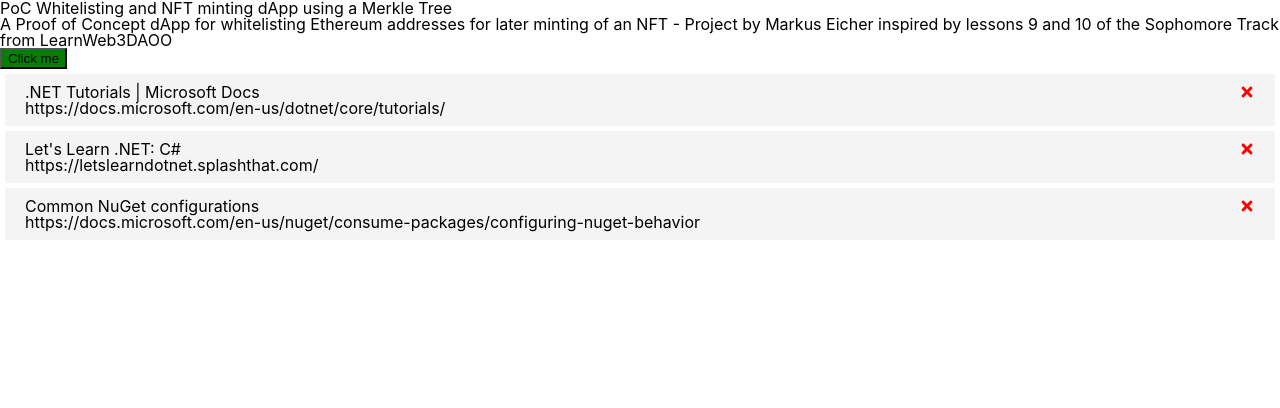
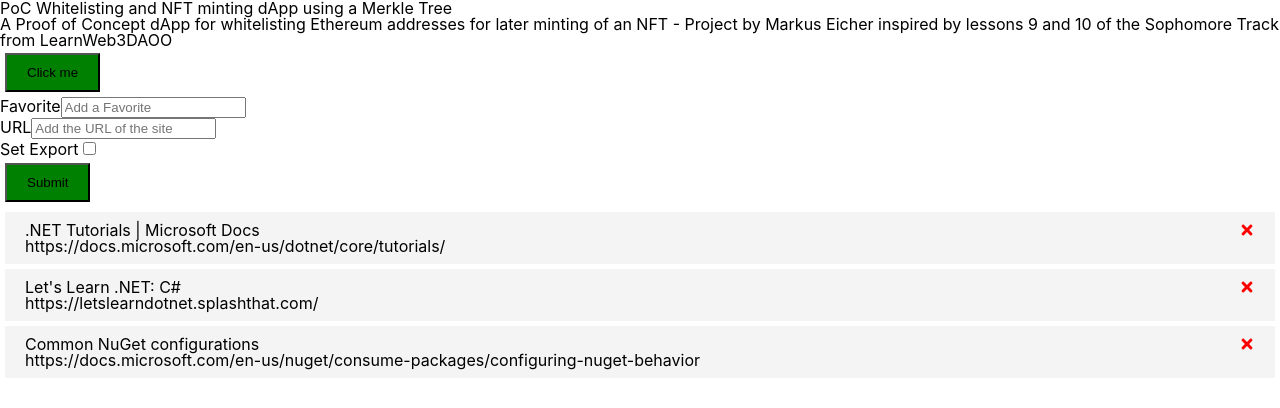
Before and after one commit to MarkusEicher/NFT-minter, a React (Create React App) app: page / in a window 1280 px wide. Shown: the top 408 px of the page. Built offline with nearby package versions, Linux system fonts and the light colour scheme.

Commit message:
Add AddFavs.js and update index.css

```diff
--- a/src/App.js
+++ b/src/App.js
@@ -3,6 +3,7 @@
 import { useState } from 'react';
 import Header from './components/Header';
 import Favs from './components/Favs';
+import { AddFavs } from './components/AddFavs';
 
 
 const App = () => {
@@ -76,10 +77,12 @@ const exportFavorite = (id) => {
     <div className="container">
 
       <Header h1title='PoC Whitelisting and NFT minting dApp using a Merkle Tree' h2description = 'A Proof of Concept dApp for whitelisting Ethereum addresses for later minting of an NFT - Project by Markus Eicher inspired by lessons 9 and 10 of the Sophomore Track from LearnWeb3DAOO'/>
+      < AddFavs />
       {/* <h1>This is the h1 text from the div with className "container" defined in the App.js</h1> */}
       {favorites.length > 0 ? (<Favs favorites={favorites} onDelete={deleteFavorite} onExport={exportFavorite} />) : ('No Favorites to show')}
       {/* <p>My name {name} is inserted here from the const name</p> */}
       {/* <p>This is an example of a ternary operator defined as const x it shows yes or no. It's currently set to {ternary1 ? 'Yes' : 'No'}</p> */}
+
 
     </div>
   )
--- /dev/null
+++ b/src/components/AddFavs.js
@@ -0,0 +1,21 @@
+export const AddFavs = () => {
+  return (
+    <form className="add-form">
+        <div className="form-control">
+            <label htmlFor="title">Favorite</label>
+            <input type="text" placeholder="Add a Favorite" />
+        </div>
+        <div className="form-control">
+            <label htmlFor="title">URL</label>
+            <input type="text" placeholder="Add the URL of the site" />
+        </div>
+        <div className="form-control">
+            <label htmlFor="title">Set Export</label>
+            <input type="checkbox" />
+        </div>
+
+        <input className="button" type="submit" value="Submit" />
+
+    </form>
+  )
+}
--- a/src/components/Header.js
+++ b/src/components/Header.js
@@ -7,7 +7,7 @@ const Header = (props) => {
     <header className='header'>
       <h1>{props.h1title}</h1>
       <h2>{props.h2description}</h2>
-      <Button color='green' text='Click me'/>
+      <Button text='Click me'/>
     </header>
   )
 }
--- a/src/index.css
+++ b/src/index.css
@@ -28,3 +28,10 @@ code {
   align-items: center;
   justify-content: space-between;
 }
+
+.button {
+  background-color: green;
+  margin: 5px;
+  padding: 10px 20px;
+  cursor: pointer;
+}
```
